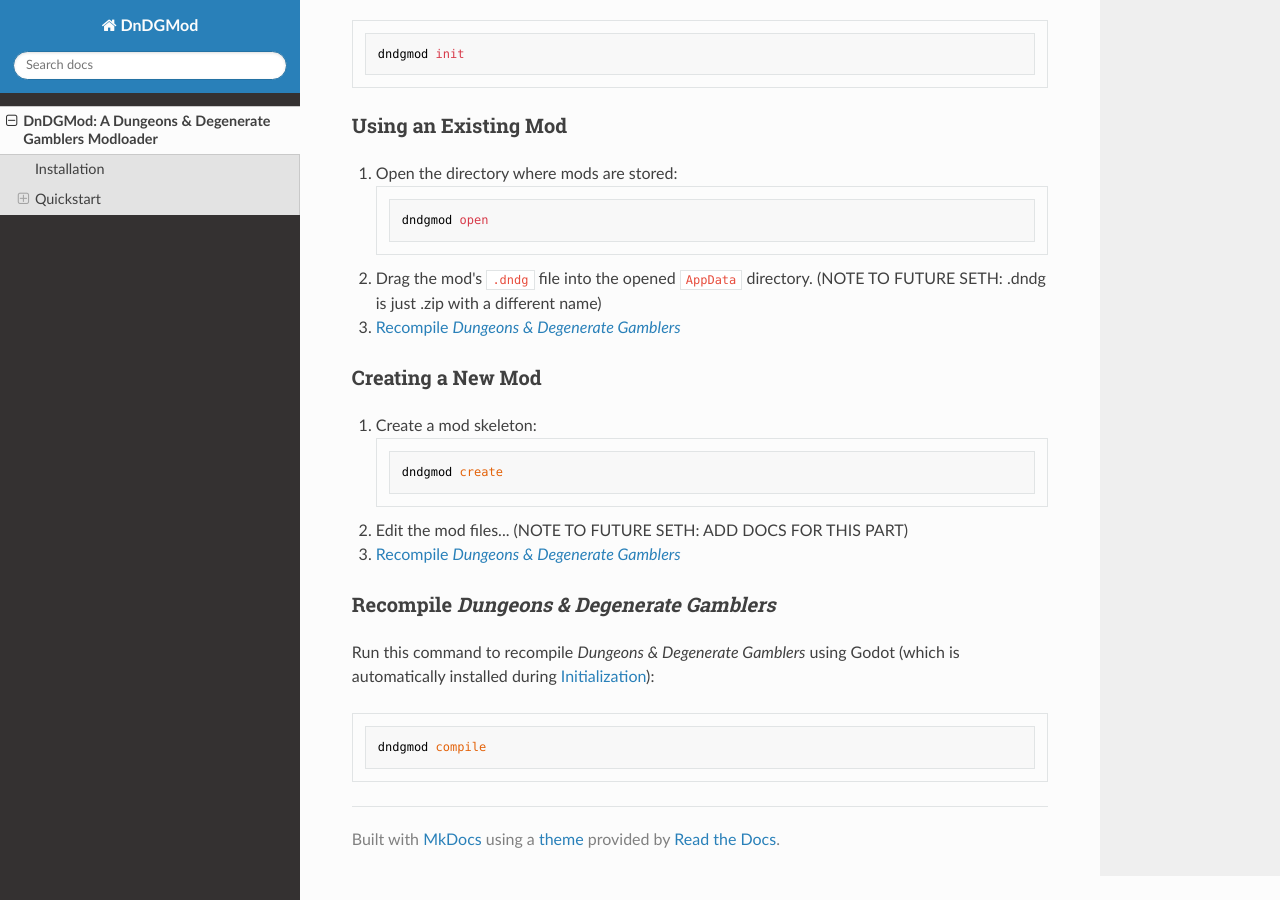
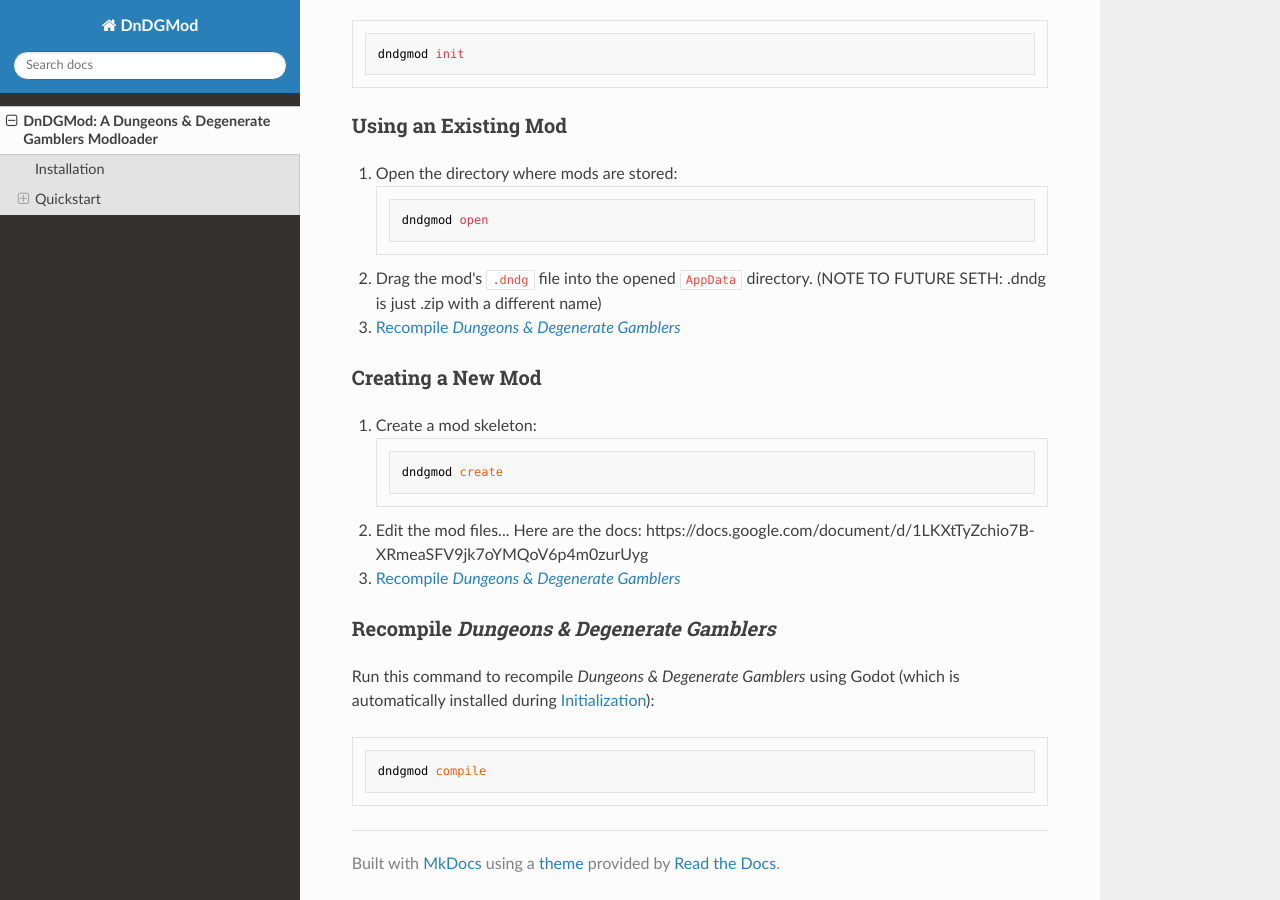
Before and after one commit to DnDGMod/DnDGMod, an MkDocs documentation site: the page built from docs/index.md, in a window 1280 px wide and 900 px high, scrolled down 770 px. Built offline with MkDocs 1.6.1, drawn with Linux system fonts in a browser that asks for light colours; nearby versions of some CDN libraries.

Commit message:
Added links to the google doc for creating a card.
seth wanted me to

````diff
--- a/docs/index.md
+++ b/docs/index.md
@@ -34,7 +34,7 @@
       ```
       dndgmod create
       ```
-2. Edit the mod files... (NOTE TO FUTURE SETH: ADD DOCS FOR THIS PART)
+2. Edit the mod files... Here are the docs: https://docs.google.com/document/d/1LKXtTyZchio7B-XRmeaSFV9jk7oYMQoV6p4m0zurUyg
 3. [Recompile *Dungeons & Degenerate Gamblers*](#recompile-dungeons-degenerate-gamblers)
 
 ### Recompile *Dungeons & Degenerate Gamblers*
````
